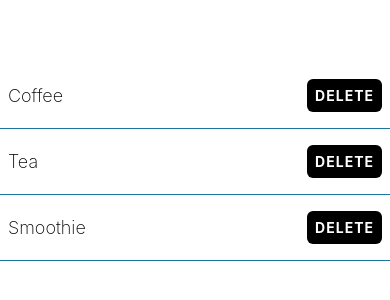
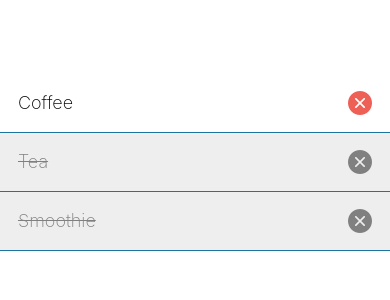
Before and after one commit to iamsaqib24/rn-taskly, a React Native app: screen / in a window 390 px wide. Shown: the part 260-560 px from the top of the page. Built offline with nearby package versions, Linux system fonts and the light colour scheme.

Commit message:
Use icon for button

```diff
--- a/App.tsx
+++ b/App.tsx
@@ -5,8 +5,8 @@ export default function App() {
   return (
     <View style={styles.container}>
       <ShoppingListItem name="Coffee" />
-      <ShoppingListItem name="Tea" />
-      <ShoppingListItem name="Smoothie" />
+      <ShoppingListItem name="Tea" isCompleted />
+      <ShoppingListItem name="Smoothie" isCompleted />
     </View>
   );
 }
--- a/components/ShoppingListItem.tsx
+++ b/components/ShoppingListItem.tsx
@@ -1,11 +1,14 @@
 import { StyleSheet, Alert, Text, View, TouchableOpacity } from "react-native";
 import { theme } from "../theme";
 
+import AntDesign from "@expo/vector-icons/AntDesign";
+
 type Props = {
   name: string;
+  isCompleted?: boolean;
 };
 
-export function ShoppingListItem({ name }: Props) {
+export function ShoppingListItem({ name, isCompleted }: Props) {
   const handleDelete = () => {
     Alert.alert(
       `Are you sure you want to delete ${name}?`,
@@ -25,14 +28,33 @@ export function ShoppingListItem({ name }: Props) {
   };
 
   return (
-    <View style={styles.itemContainer}>
-      <Text style={styles.itemText}>{name}</Text>
+    <View
+      style={[
+        styles.itemContainer,
+        isCompleted ? styles.completedContainer : undefined,
+      ]}
+    >
+      <Text
+        style={[
+          styles.itemText,
+          isCompleted ? styles.completedText : undefined,
+        ]}
+      >
+        {name}
+      </Text>
       <TouchableOpacity
         onPress={handleDelete}
         activeOpacity={0.8}
-        style={styles.button}
+        // style={[
+        //   styles.button,
+        //   isCompleted ? styles.completedButton : undefined,
+        // ]}
       >
-        <Text style={styles.buttonText}>delete</Text>
+        <AntDesign
+          name="closecircle"
+          size={24}
+          color={isCompleted ? theme.colorGrey : theme.colorRed}
+        />
       </TouchableOpacity>
     </View>
   );
@@ -41,26 +63,38 @@ export function ShoppingListItem({ name }: Props) {
 const styles = StyleSheet.create({
   itemContainer: {
     paddingVertical: 16,
-    paddingHorizontal: 8,
-    borderBottomColor: "#1a759f",
+    paddingHorizontal: 18,
+    borderBottomColor: theme.colorCerulean,
     borderBottomWidth: 1,
     flexDirection: "row",
     justifyContent: "space-between",
     alignItems: "center",
   },
+  completedContainer: {
+    backgroundColor: theme.colorLightGrey,
+    borderBottomColor: theme.colorCerulean,
+  },
   itemText: {
     fontSize: 18,
     fontWeight: "200",
   },
-  button: {
-    backgroundColor: theme.colorBlack,
-    borderRadius: 6,
-    padding: 8,
+  completedText: {
+    textDecorationLine: "line-through",
+    textDecorationColor: theme.colorGrey,
+    color: theme.colorGrey,
   },
-  buttonText: {
-    color: theme.colorWhite,
-    fontWeight: "bold",
-    textTransform: "uppercase",
-    letterSpacing: 1,
-  },
+  //   button: {
+  //     backgroundColor: theme.colorBlack,
+  //     borderRadius: 6,
+  //     padding: 8,
+  //   },
+  //   buttonText: {
+  //     color: theme.colorWhite,
+  //     fontWeight: "bold",
+  //     textTransform: "uppercase",
+  //     letterSpacing: 1,
+  //   },
+  //   completedButton: {
+  //     backgroundColor: theme.colorGrey,
+  //   },
 });
--- a/package.json
+++ b/package.json
@@ -13,7 +13,8 @@
     "expo": "~52.0.7",
     "expo-status-bar": "~2.0.0",
     "react": "18.3.1",
-    "react-native": "0.76.2"
+    "react-native": "0.76.2",
+    "@expo/vector-icons": "^14.0.2"
   },
   "devDependencies": {
     "@babel/core": "^7.25.2",
--- a/theme.ts
+++ b/theme.ts
@@ -2,4 +2,7 @@ export const theme = {
   colorCerulean: "#1a759f",
   colorWhite: "#fff",
   colorBlack: "#000",
+  colorGrey: "grey",
+  colorLightGrey: "#eee",
+  colorRed: "#ee6055",
 };
```
Also changed, not shown: 1 other file (tests, documents, lock files or other folders).
